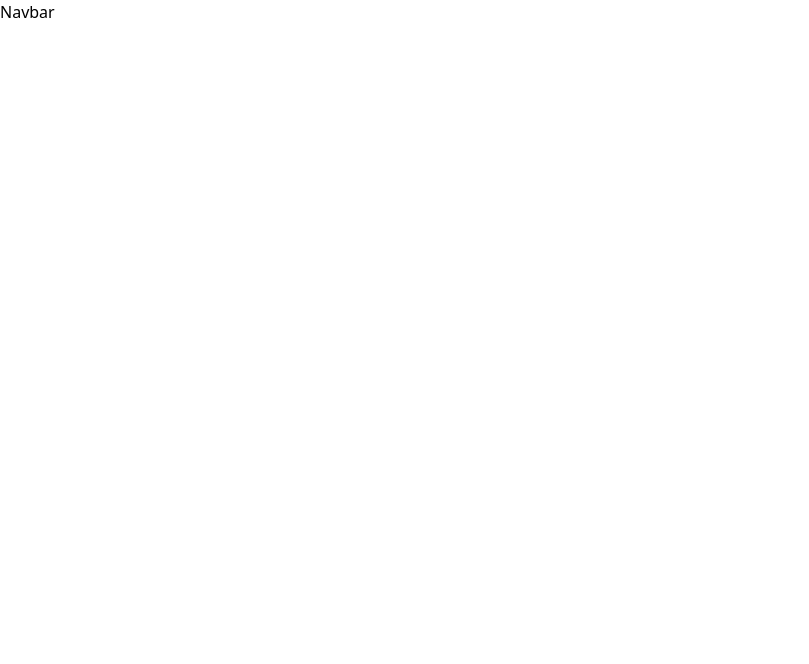
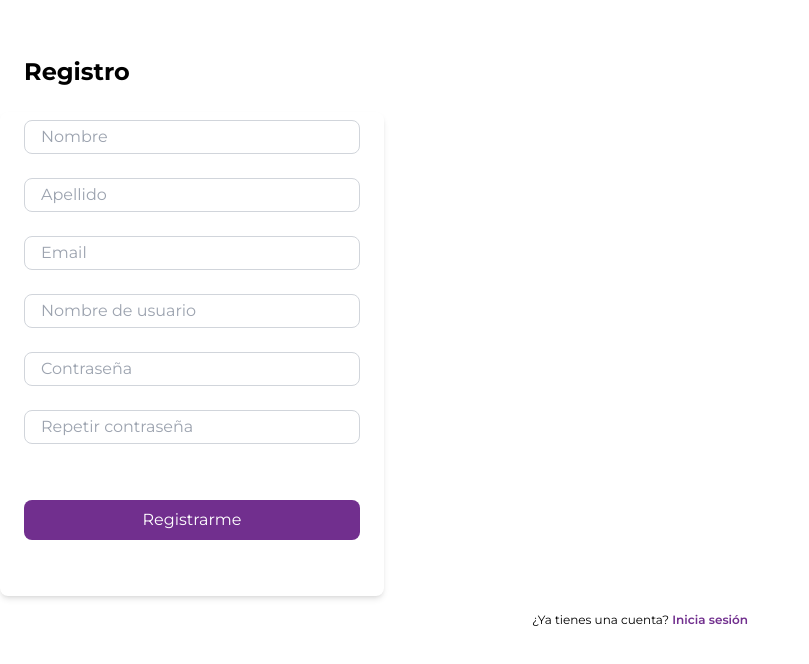
Before and after one commit to No-Country-simulation/c19-22-m-node-react, a React (Vite) app in the folder frontend/: page / in a window 1280 px wide. Shown: the top 664 px of the page, without its empty margins (0-809 px from the left). Built offline with nearby package versions, Linux system fonts and the light colour scheme.

Commit message:
Register terminado

```diff
--- /dev/null
+++ b/frontend/src/App.css
@@ -0,0 +1,11 @@
+@import url('https://fonts.googleapis.com/css2?family=Montserrat:ital,wght@0,100..900;1,100..900&display=swap');
+
+* {
+    margin: 0;
+    padding: 0;
+    box-sizing: border-box;
+  }
+
+  body {
+  font-family: 'Montserrat', sans-serif;
+  }
--- a/frontend/src/App.jsx
+++ b/frontend/src/App.jsx
@@ -1,9 +1,12 @@
-import Navbar from "./components/navbar/Navbar";
+/* import Navbar from "./components/navbar/Navbar"; */
+import './index.css'
+import './App.css'
+import { Register } from "./components/register/register"
 
 function App() {
   return (
     <>
-      <Navbar />
+      <Register/>
     </>
   );
 }
--- /dev/null
+++ b/frontend/src/components/register/register.css
@@ -0,0 +1,3 @@
+#registrarme {
+    background-color: #712F8E;
+}
--- /dev/null
+++ b/frontend/src/components/register/register.jsx
@@ -0,0 +1,71 @@
+import React from "react";
+/* import "./register.css"; */
+
+export const Register = () => {
+    return (
+        <section className='register'>
+            <h2 className='pl-6 pb-6 pt-14 font-bold text-2xl'>Registro</h2>
+            <form className="bg-white p-6 pt-2 pb-14 rounded-lg shadow-md w-full max-w-sm mb-4">
+                <div className="mb-6">
+                    <input
+                        type="text"
+                        id="nombre"
+                        name="nombre"
+                        placeholder="Nombre"
+                        className="w-full px-4 py-1 border rounded-lg focus:outline-none focus:ring-2 focus:ring-custom-violet focus:border-transparent border-gray-300"
+                    />
+                </div>
+                <div className="mb-6">
+                    <input
+                        type="text"
+                        id="apellido"
+                        name="apellido"
+                        placeholder="Apellido"
+                        className="w-full px-4 py-1 border rounded-lg focus:outline-none focus:ring-2 focus:ring-custom-violet focus:border-transparent border-gray-300"
+                    />
+                </div>
+                <div className="mb-6">
+                    <input
+                        type="email"
+                        id="email"
+                        name="email"
+                        placeholder="Email"
+                        className="w-full px-4 py-1 border rounded-lg focus:outline-none focus:ring-2 focus:ring-custom-violet focus:border-transparent border-gray-300"
+                    />
+                </div>
+                <div className="mb-6">
+                    <input
+                        type="text"
+                        id="username"
+                        name="username"
+                        placeholder="Nombre de usuario"
+                        className="w-full px-4 py-1 border rounded-lg focus:outline-none focus:ring-2 focus:ring-custom-violet focus:border-transparent border-gray-300"
+                    />
+                </div>
+                <div className="mb-6">
+                    <input
+                        type="password"
+                        id="password"
+                        name="password"
+                        placeholder="Contraseña"
+                        className="w-full px-4 py-1 border rounded-lg focus:outline-none focus:ring-2 focus:ring-custom-violet focus:border-transparent border-gray-300"
+                    />
+                </div>
+                <div className="mb-14">
+                    <input
+                        type="password"
+                        id="repeatPassword"
+                        name="repeatPassword"
+                        placeholder="Repetir contraseña"
+                        className="w-full px-4 py-1 border rounded-lg focus:outline-none focus:ring-2 focus:ring-custom-violet focus:border-transparent border-gray-300"
+                    />
+                </div>
+                <button type="submit" id="registrarme" className="w-full py-2 px-4 bg-custom-violet text-white rounded-lg hover:bg-custom-violet-hover focus:outline-none focus:bg-custom-violet-hover">
+                 Registrarme
+                </button>
+            </form>
+
+            <p className="text-center text-xs">¿Ya tienes una cuenta? <a href="#" className="text-custom-violet font-semibold">Inicia sesión</a></p>
+        </section>
+    )
+  }
--- a/frontend/tailwind.config.js
+++ b/frontend/tailwind.config.js
@@ -2,7 +2,12 @@
 export default {
   content: ["./index.html", "./src/**/*.{js,ts,jsx,tsx}"],
   theme: {
-    extend: {},
+    extend: {
+      colors: {
+        'custom-violet': '#712F8E',
+        'custom-violet-hover': '#61237b',
+      },
+    },
   },
   plugins: [],
 };
```
